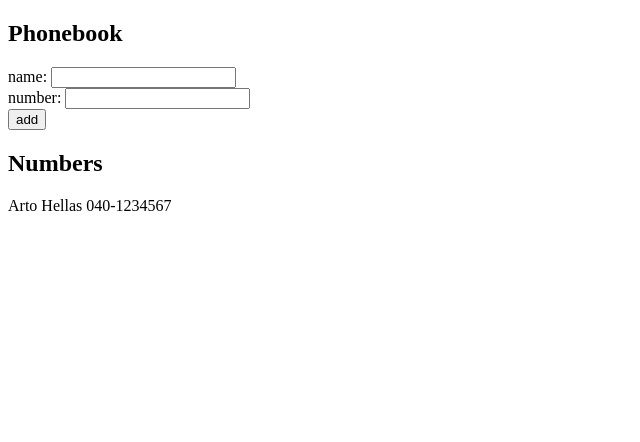
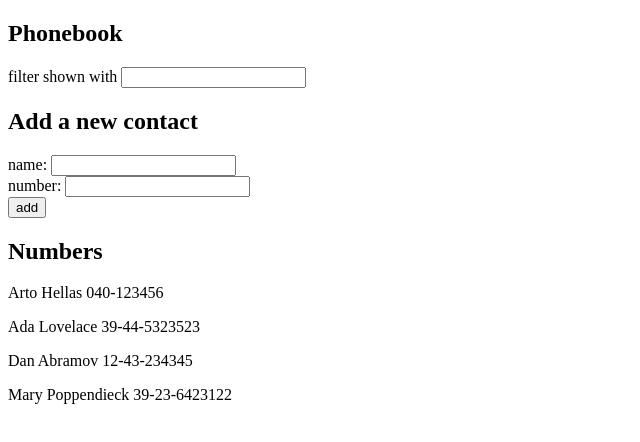
Before and after one commit to Silvia-23/fullstackopen, a React (Create React App) app in the folder part2/phonebook/: page / in a window 1280 px wide. Shown: the top 442 px of the page, without its empty margins (0-640 px from the left). Built offline with nearby package versions, Linux system fonts and the light colour scheme.

Commit message:
Exercise 2.9

```diff
--- a/part2/phonebook/src/App.js
+++ b/part2/phonebook/src/App.js
@@ -5,14 +5,19 @@ const PersonEntry = ({ person }) => (
 )
 
 const App = () => {
-  const [ persons, setPersons ] = useState([
-    {
-      name: 'Arto Hellas',
-      number: '040-1234567'
-     }
+  const [persons, setPersons] = useState([
+    { name: 'Arto Hellas', number: '040-123456' },
+    { name: 'Ada Lovelace', number: '39-44-5323523' },
+    { name: 'Dan Abramov', number: '12-43-234345' },
+    { name: 'Mary Poppendieck', number: '39-23-6423122' }
   ])
   const [ newName, setNewName ] = useState('')
   const [ newNumber, setNewNumber ] = useState('')
+  const [ filter, setFilter ] = useState('')
+
+  const shownPersons = filter === ''
+    ? persons
+    : persons.filter(p => p.name.toLowerCase().includes(filter.toLowerCase()))
 
   const addNewPerson = (event) => {
     event.preventDefault()
@@ -41,9 +46,18 @@ const App = () => {
     setNewNumber(event.target.value)
   }
 
+  const handleFilterChange = (event) => {
+    console.log(event.target.value)
+    setFilter(event.target.value)
+  }
+
   return (
     <div>
       <h2>Phonebook</h2>
+      <div>
+        filter shown with <input value={filter} onChange={handleFilterChange} />
+      </div>
+      <h2>Add a new contact</h2>
       <form onSubmit={addNewPerson}>
         <div>
           name: <input value={newName} onChange={handleNawNameChange} />
@@ -57,7 +71,7 @@ const App = () => {
       </form>
       <h2>Numbers</h2>
       <div>
-        {persons.map(p => <PersonEntry key={p.name} person={p}/>)}
+        {shownPersons.map(p => <PersonEntry key={p.name} person={p}/>)}
       </div>
     </div>
   )
```
